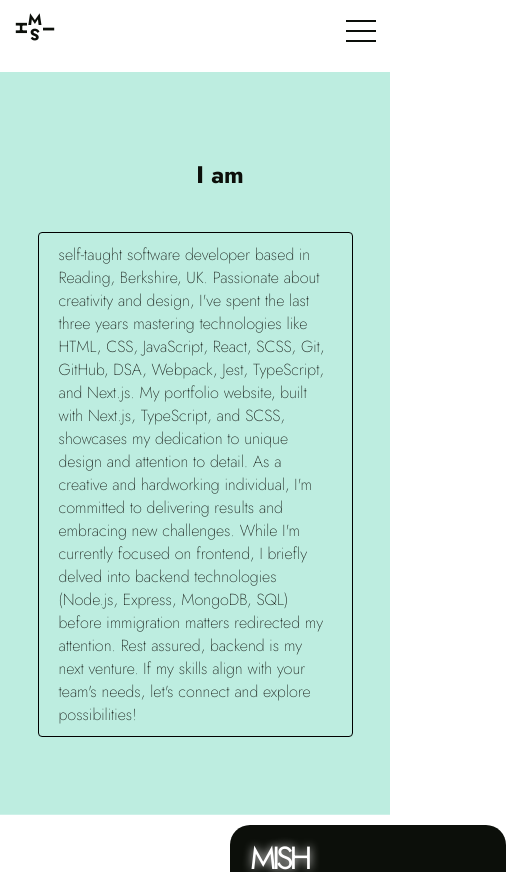
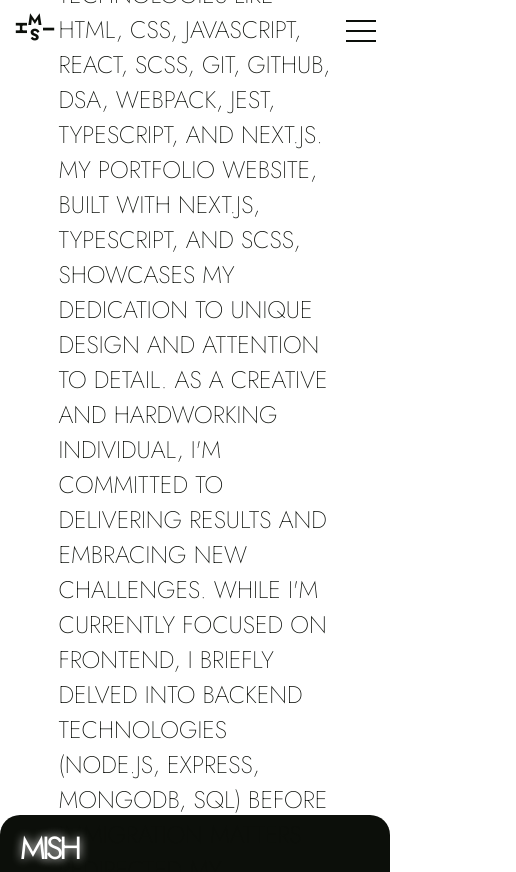
Before and after one commit to Milad64sh/portfolio-website, a Next.js app: page /about in a window 390 px wide. Shown: the top 872 px of the page, 516 px wide, since content can reach past the window. Built offline with nearby package versions, Linux system fonts and the light colour scheme.

Commit message:
remove hover on small sccreen

```diff
--- a/pages/AboutContent.tsx
+++ b/pages/AboutContent.tsx
@@ -4,12 +4,6 @@
 const AboutContent = () => {
   return (
     <>
-      <div className={styles.HBG}>
-        <div className={styles.square}></div>
-        <div className={styles.triangle2}></div>
-        <div className={styles.triangle3}></div>
-        <div className={styles.triangle4}></div>
-      </div>
       <div className={styles.content}>
         <h3 className={styles.aboutH3}>I am</h3>
         <p className={styles.aboutP}>
--- a/pages/about.module.scss
+++ b/pages/about.module.scss
@@ -3,9 +3,6 @@
 @import '../styles/mixins.scss';
 @import '../styles/animations.scss';
 
-.navBackground {
-  background-color: $high-dark;
-}
 .header {
   position: relative;
   display: flex;
@@ -19,93 +16,6 @@
   @media screen and (max-width: 767px) {
     height: 88vh;
   }
-  .HBG {
-    display: flex;
-    position: absolute;
-    flex-direction: column;
-    width: 100%;
-    height: 100%;
-    animation: fadeIn 1s ease-in-out forwards;
-    background-color: $high-dark;
-    opacity: 1;
-    @media screen and (max-width: 767px) {
-      // background-color: $light;
-    }
-    .square {
-      position: absolute;
-      display: block;
-      clip-path: polygon(0% 11%, 100% 11%, 100% 100%, 0% 100%);
-      // background-color: rgba($light, 0.7);
-      background-color: $main-color;
-      overflow: visible;
-      z-index: 1000;
-      margin-top: 0px;
-      width: 100%;
-      height: 100%;
-      opacity: 0;
-      transition: all 0.4s ease-in-out;
-      animation: squareShow 1s ease-in-out 2s forwards;
-      @media screen and (max-width: 767px) {
-        opacity: 1;
-        clip-path: polygon(0% 0%, 100% 0%, 100% 100%, 0% 100%);
-      }
-    }
-    .triangle2 {
-      flex: 1;
-      position: absolute;
-      display: block;
-      clip-path: polygon(45% 100%, 25% 100%, 25% 60%);
-      background-color: $high-dark;
-      overflow: visible;
-      opacity: 0;
-      z-index: 2000;
-      width: 100%;
-      height: 100%;
-      transition: all 0.4s ease-in-out;
-      animation: trianglesShow 1s ease-in-out 4s forwards;
-      @media screen and (max-width: 767px) {
-        opacity: 0;
-        display: none;
-      }
-    }
-    .triangle3 {
-      flex: 1;
-      position: absolute;
-      display: block;
-      clip-path: polygon(50% 50%, 30% 10%, 70% 10%);
-      background-color: $high-dark;
-      overflow: visible;
-      z-index: 1000;
-      width: 100%;
-      height: 100%;
-      opacity: 0;
-      transition: all 0.4s ease-in-out;
-      animation: trianglesShow 1s ease-in-out 4s forwards;
-      @media screen and (max-width: 767px) {
-        opacity: 0;
-        display: none;
-      }
-    }
-    .triangle4 {
-      flex: 1;
-      position: absolute;
-      display: block;
-      clip-path: polygon(55% 100%, 75% 100%, 75% 60%);
-      background-color: $high-dark;
-      overflow: visible;
-      z-index: 1000;
-      width: 100%;
-      height: 100%;
-      opacity: 0;
-      transition: all 0.4s ease-in-out;
-      animation: trianglesShow 1s ease-in-out 4s forwards;
-      @media screen and (max-width: 767px) {
-        opacity: 0;
-        display: none;
-      }
-    }
-    transition: all 0.4s ease-in-out;
-  }
 }
 .content {
   display: flex;
@@ -114,51 +24,19 @@
   align-items: center;
   margin-top: -100px;
   z-index: 10000;
-  @media screen and (width: 375px) and (height: 667px) {
-    margin-top: 15px;
-  }
-  @media screen and (width: 360px) and (height: 740px) {
-    margin-top: 20px;
-  }
-  @media screen and (width: 360px) and (height: 760px) {
-    margin-top: 80px;
-  }
-  @media screen and (width: 360px) and (height: 800px) {
-    margin-top: 0px;
-  }
-  @media screen and (width: 375px) and (height: 812px) {
-    margin-top: -30px;
-  }
-  @media screen and (width: 390px) and (height: 844px) {
-    margin-top: 0px;
-  }
+
   .aboutH3 {
     flex: 1;
-    // margin-left: 40%;
-    // color: #fff;
     color: $headings;
-    padding-left: 50px;
-    font-size: 1.5rem;
-    @media screen and (width: 360px) and (height: 760px) {
-      margin-left: 20%;
-      margin-bottom: -10px;
-    }
-    @media screen and (width: 360px) and (height: 800px) {
-      margin-left: 25%;
-      margin-top: 0px;
-    }
-    @media screen and (width: 384px) and (height: 854px) {
-      margin-left: 25%;
-      margin-top: 70px;
-    }
+    font-size: 2.5rem;
+    margin-bottom: -20px;
   }
   .aboutP {
-    // color: #fff;
+    text-transform: uppercase;
     color: $headings;
     padding: 10px 20px;
     font-weight: 200;
-    // border: 1px solid $high-dark;
-    border: $section-border;
+    font-size: 1.5rem;
     border-radius: 4px;
     width: 70%;
     @media screen and (width: 360px) and (height: 800px) {
@@ -166,13 +44,3 @@
     }
   }
 }
-.footer {
-  position: absolute;
-  left: calc(100% - 159.767px);
-  top: calc(100% - 18.75px);
-  // color: $light;
-  color: $headings;
-  text-align: end;
-  padding-right: 10px;
-  z-index: 20000;
-}
--- a/pages/components/Description.tsx
+++ b/pages/components/Description.tsx
@@ -30,8 +30,7 @@
             ))}
           </span>
           <br />
-          based in Berkshire. Connecting best ideas to best designs for best
-          audinece.
+          based in Berkshire. Connecting best ideas to best designs.
         </p>
       </div>
     </div>
--- a/pages/components/projects/projectCard.module.scss
+++ b/pages/components/projects/projectCard.module.scss
@@ -21,12 +21,18 @@
         .img {
           transform: translateY(15px) scale(1.1);
           z-index: 2;
+          @media screen and (max-width: 768px) {
+            transform: none;
+          }
         }
 
         & + .imgContainer .img,
         & ~ .imgContainer .img {
           transform: translateY(15px) scale(1.1);
           z-index: 1;
+          @media screen and (max-width: 768px) {
+            transform: translate(0) scale(0);
+          }
         }
       }
       .img {
```
